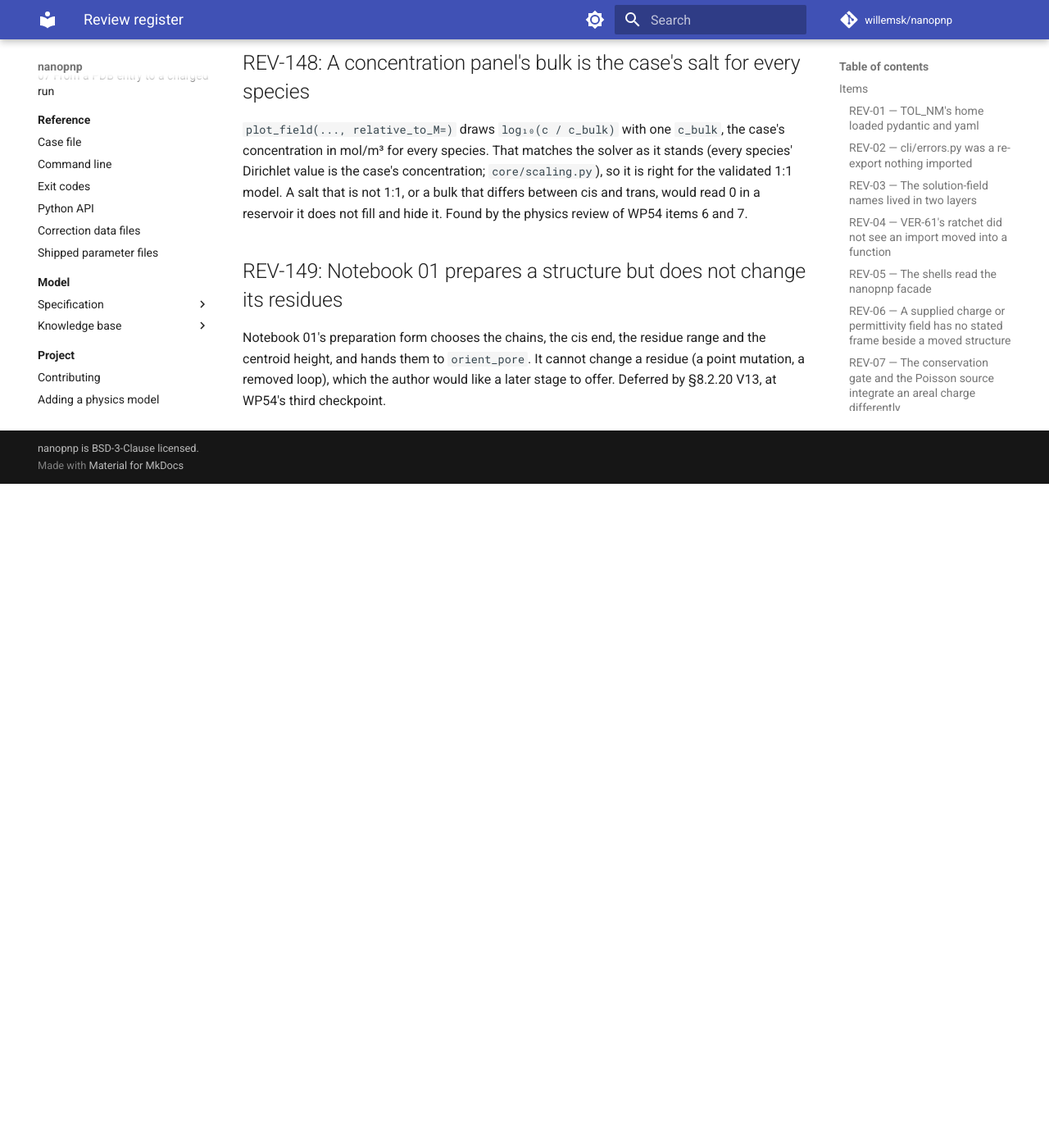
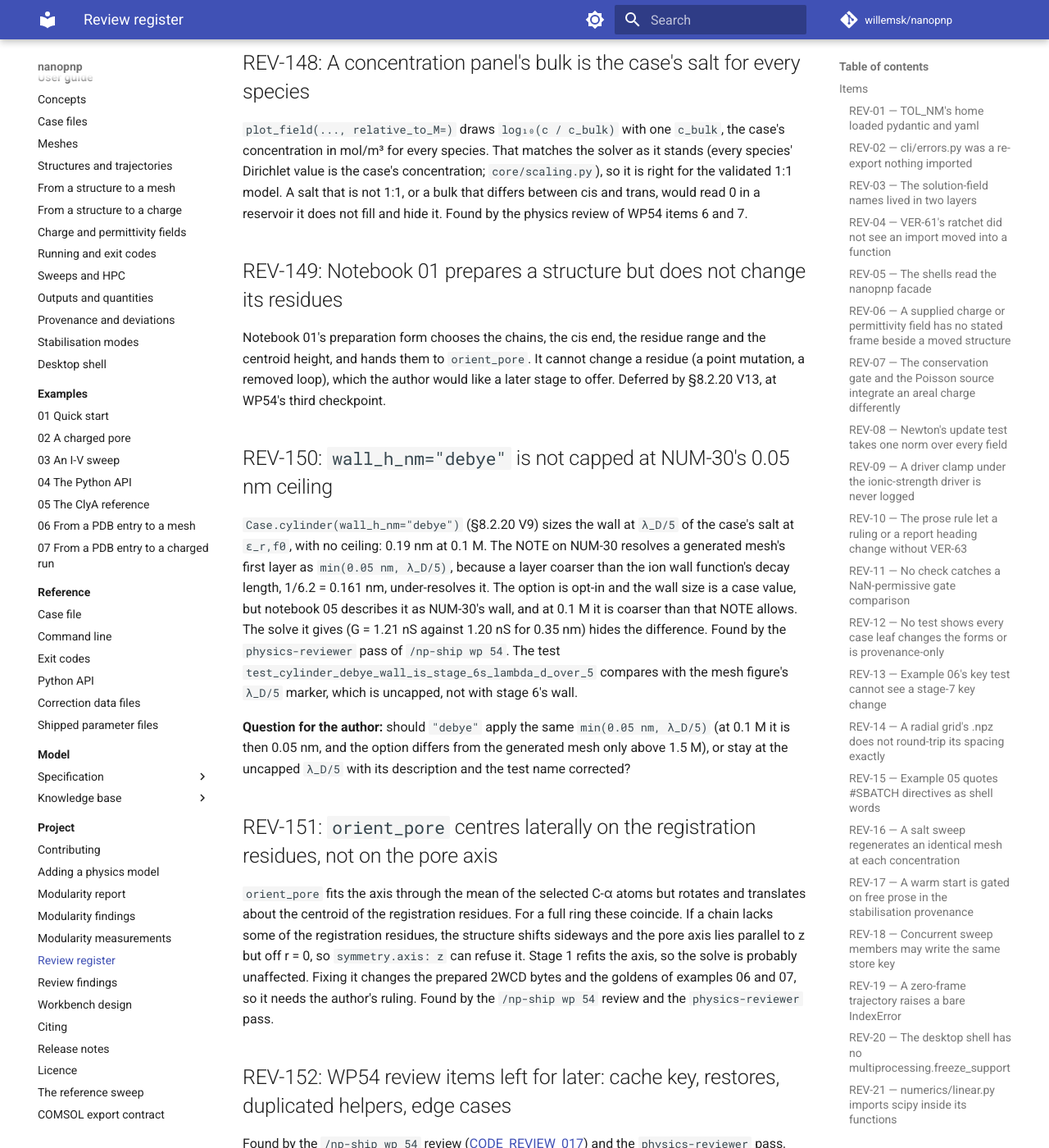
Before and after one commit to willemsk/nanopnp, an MkDocs documentation site: the page built from docs/project/review-items.md, in a window 1280 px wide and 1400 px high, scrolled down 48437 px. Shown: the whole window at 82% size. Built offline with MkDocs 1.6.1 and Material for MkDocs 9.7.7, drawn with Linux system fonts in a browser that asks for light colours; comment, search, counter and statistics services are not loaded; before the commit the page ends 49027 px from its top, so only the background shows below that; some of the changed text lies outside the part shown.

Commit message:
fix: close the review gaps in the sweep, the path fields and the notebook's pore range
FR-30, FR-37, VER-36: sweep() writes numpy values and the store's sweep
directory; plot_iv refuses a sweep that is not over the bias; the case's
path fields are read from the schema; structure_file tries the name as
given first; RunResult.fields names its two causes; notebook 03's pore
radius stops where the example-02 ring leaves the membrane. REV-150 to
REV-152 record what the review left open. CODE_REVIEW_017.

Co-Authored-By: Claude Sonnet 5.5 <noreply@anthropic.com>
Claude-Session: https://claude.ai/code/session_01DnBK7fScxLKQqxBVPbtsmC

```diff
--- a/docs/design/workbench.md
+++ b/docs/design/workbench.md
@@ -341,7 +341,8 @@ fractional charge at the pH (FR-43; §8.2.18 T6), and figure export (FR-28).
 The shell holds no physics and computes no number (QR-13; RSK-15). The server reads each artefact from the
 store through the library and sends its data, with names and units, to the browser, which draws it. The
 browser shell's pictures come from `plot/data.py` (`density_section`, `contour_polygon_m`, `mesh_of`,
-`protonation_charges`, `charge_grids`, `newton_history`, `solution_fields`, `sweep_curves`); the duplicates
+`protonation_charges`, `charge_grids`, `newton_history`, `sweep_curves`, and `post/export.py`'s
+`solution_fields`); the duplicates
 in `gui/` (`gui/geometry.py`'s `density_section`, `reduced_image` and `ImageModel`) retire with Qt. This
 settles Phase 5's open decision 4. Every number shown is read from its stage's artefact, floats decoded as
 the command line decodes them (REV-134), and a number no artefact supplies is not shown. Meshes and fields
--- a/docs/project/review-items.md
+++ b/docs/project/review-items.md
@@ -1581,3 +1581,54 @@ it. Found by the physics review of WP54 items 6 and 7.
 Notebook 01's preparation form chooses the chains, the cis end, the residue range and the centroid
 height, and hands them to `orient_pore`. It cannot change a residue (a point mutation, a removed loop),
 which the author would like a later stage to offer. Deferred by §8.2.20 V13, at WP54's third checkpoint.
+
+## REV-150: `wall_h_nm="debye"` is not capped at NUM-30's 0.05 nm ceiling
+
+`Case.cylinder(wall_h_nm="debye")` (§8.2.20 V9) sizes the wall at `λ_D/5` of the case's salt at `ε_r,f0`, with
+no ceiling: 0.19 nm at 0.1 M. The NOTE on NUM-30 resolves a generated mesh's first layer as
+`min(0.05 nm, λ_D/5)`, because a layer coarser than the ion wall function's decay length, 1/6.2 = 0.161 nm,
+under-resolves it. The option is opt-in and the wall size is a case value, but notebook 05 describes it as
+NUM-30's wall, and at 0.1 M it is coarser than that NOTE allows. The solve it gives (G = 1.21 nS against
+1.20 nS for 0.35 nm) hides the difference. Found by the `physics-reviewer` pass of `/np-ship wp 54`. The
+test `test_cylinder_debye_wall_is_stage_6s_lambda_d_over_5` compares with the mesh figure's `λ_D/5` marker,
+which is uncapped, not with stage 6's wall.
+
+**Question for the author:** should `"debye"` apply the same `min(0.05 nm, λ_D/5)` (at 0.1 M it is then
+0.05 nm, and the option differs from the generated mesh only above 1.5 M), or stay at the uncapped `λ_D/5`
+with its description and the test name corrected?
+
+## REV-151: `orient_pore` centres laterally on the registration residues, not on the pore axis
+
+`orient_pore` fits the axis through the mean of the selected C-α atoms but rotates and translates about the
+centroid of the registration residues. For a full ring these coincide. If a chain lacks some of the
+registration residues, the structure shifts sideways and the pore axis lies parallel to z but off r = 0, so
+`symmetry.axis: z` can refuse it. Stage 1 refits the axis, so the solve is probably unaffected. Fixing it
+changes the prepared 2WCD bytes and the goldens of examples 06 and 07, so it needs the author's ruling.
+Found by the `/np-ship wp 54` review and the `physics-reviewer` pass.
+
+## REV-152: WP54 review items left for later: cache key, restores, duplicated helpers, edge cases
+
+Found by the `/np-ship wp 54` review ([CODE_REVIEW_017](../code_reviews/CODE_REVIEW_017.md)) and the
+`physics-reviewer` pass, and not fixed in the package:
+
+- **Cylinder mesh cache key.** `Case.cylinder` names its cached mesh by its geometry numbers alone, so a mesher
+  fix or a tighter quality gate silently reuses the old file in `meshes/`. The key needs a mesher identity that
+  is cheap to read.
+- **Second restore.** `run.figure("solve")` and `run.fields` each restore the solved state, and `data.sampled`
+  rebuilds the whole-mesh triangulation on each call, against V4's "no second restore". It needs a cache keyed by
+  the artefact hash or a change to `draw`'s signature.
+- **Duplicated Debye length.** `Case._debye_wall_nm` re-derives what `mesh.sizing` computes; both assume a 1:1 salt
+  (REV-148), so a fix to one does not reach the other. The mesh is needed before the document exists.
+- **Duplicated notebook cells.** The preparation block sits in notebooks 01, 02 and 06 and the field-view cells in
+  03, 05 and 06; D6 forbids importing a shared module. A library helper is a design choice. The prepared file's
+  key ignores the source entry and `orient_pore`'s version, and a call that dies mid-write leaves a truncated
+  `prepared.pdb` that the existence check accepts.
+- **Failed sweep points.** `plot.data.cis_referenced_bias_V` infers the ground side from successful points at
+  non-zero bias; if there is none, a failed point is marked at the assigned bias, with the wrong sign under
+  `ground: trans`.
+- **Forces in the quantities table.** `QOI_UNITS` has no `_N` entry, so analyte forces show in N with no unit
+  column.
+- **The sweep directory digest.** `sweep()` names its directory by its own digest, not `plan.hash`, so
+  `nanopnp sweep plan` on the `sweep.yaml` it wrote names another directory.
+- **Cutline midside test.** The two cutline tests evaluate at nodes or on a linear field, so a swapped midside
+  column would pass; asserting positive sub-triangle areas would close it.
```
Also changed, not shown: docs/code_reviews/CODE_REVIEW_017.md (added, +85 -0 lines), docs/guide/case-files.md (+5 -0 lines), docs/project/review-findings.md (+3 -0 lines), 7 other files.
